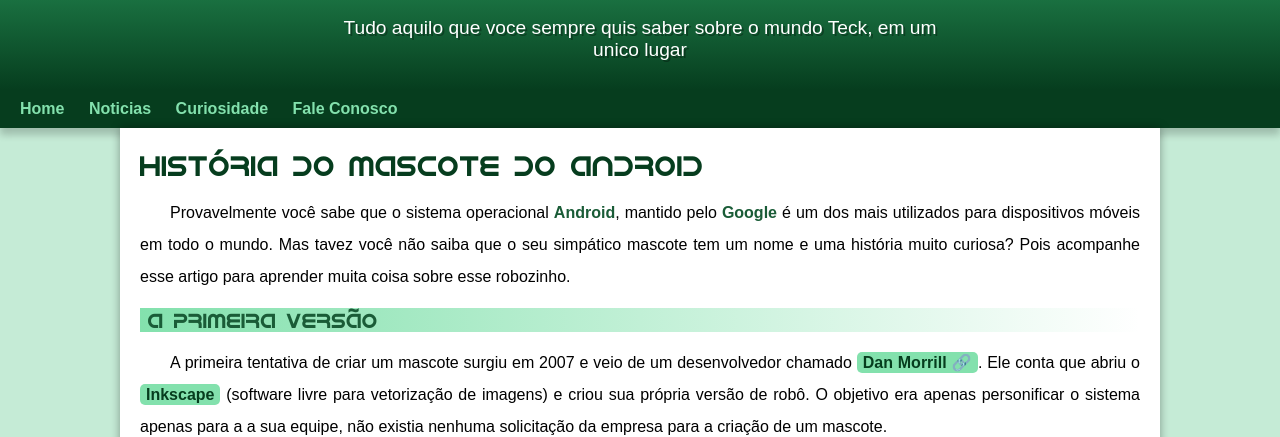
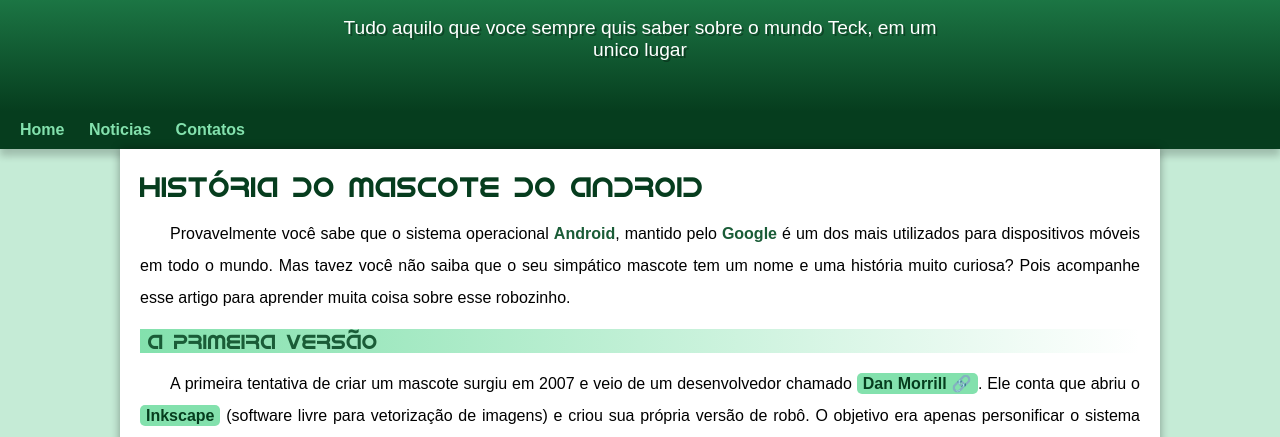
Before and after one commit to thiago-antonio/projeto-android, a plain HTML site: page index.html in a window 1280 px wide. Shown: the part 100-537 px from the top of the page. Drawn offline with Linux system fonts and the light colour scheme.

Commit message:
problema de padding corrigido

```diff
--- a/estilo/style.css
+++ b/estilo/style.css
@@ -62,6 +62,7 @@
     padding-right: 10px;
     padding-left: 10px;
     margin: auto;
+    padding-bottom: 50px;
     text-shadow: 2px 2px 0px rgba(0, 0, 0, 0.315);
 }
 
--- a/index.html
+++ b/index.html
@@ -18,8 +18,7 @@
     <nav>
         <a href="#">Home</a>
         <a href="#">Noticias</a>
-        <a href="#">Curiosidade</a>
-        <a href="#">Fale Conosco</a>
+        <a href="#">Contatos</a>
     </nav>
     <main>
         <article>
```
